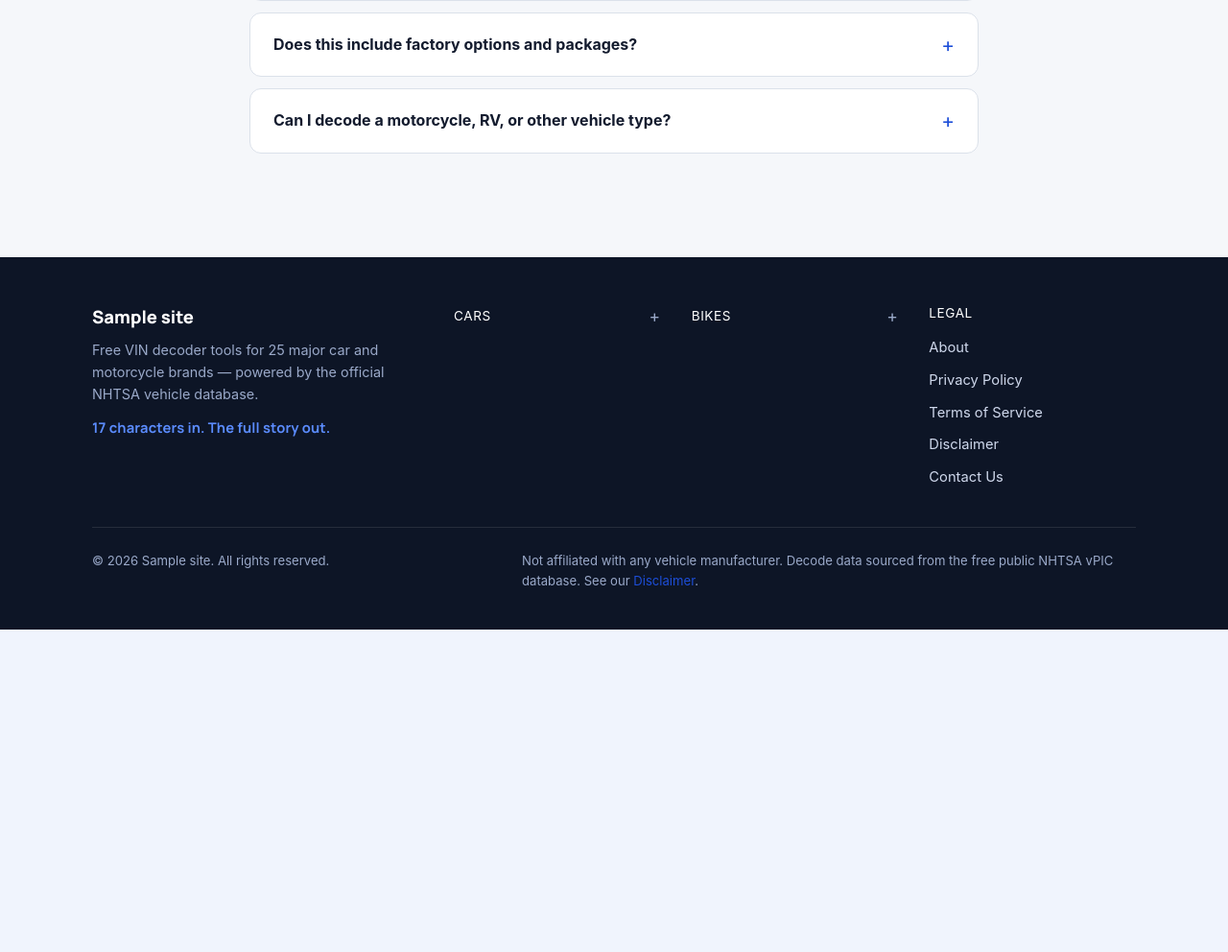
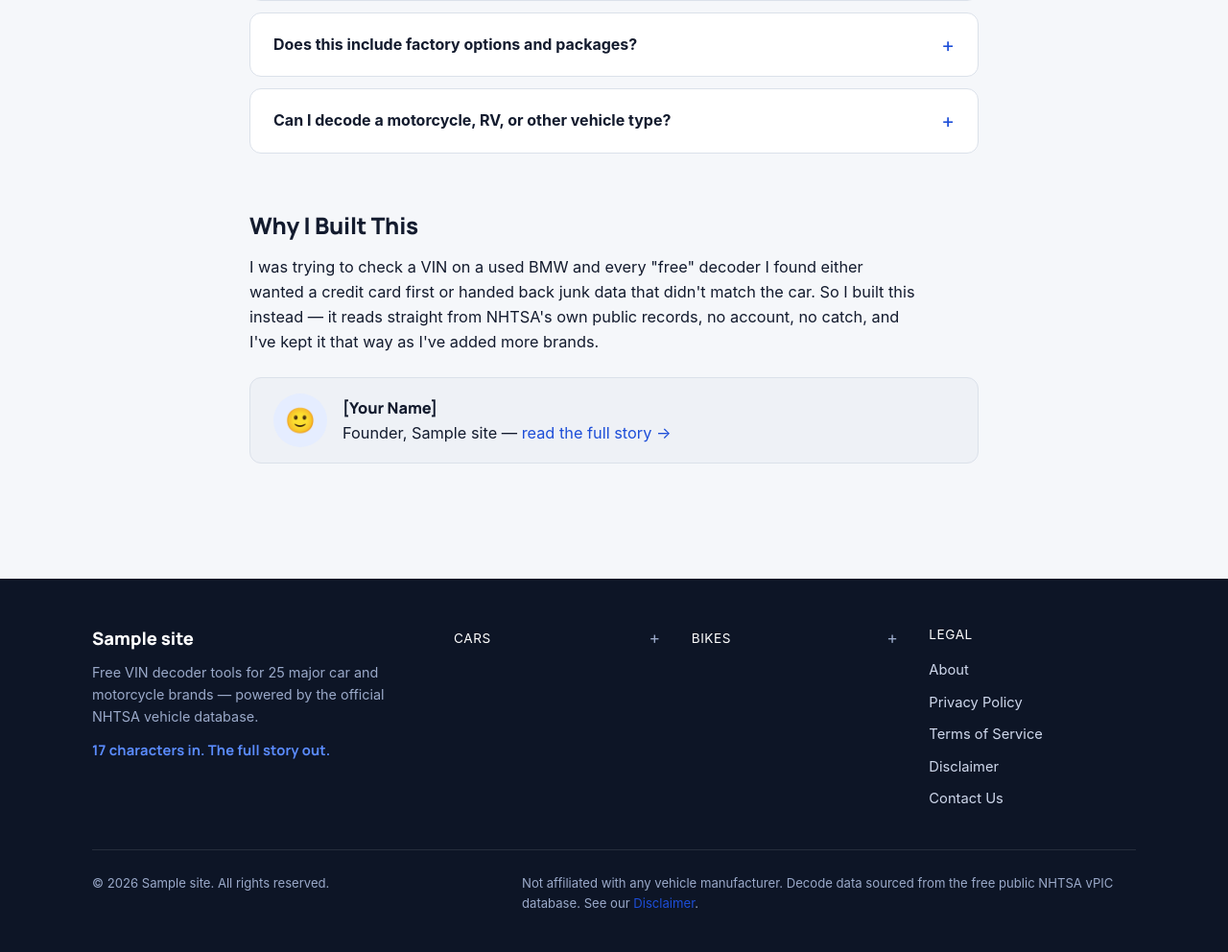
Before and after one commit to sukhjeevan999/basic, a WordPress theme: template vin-decoder-theme/front-page.php in a window 1280 px wide. Shown: the part 2429-3421 px from the top of the page at 96% size. Before the commit the page ends 3085 px from the top, so only its background shows below. Run offline with PHP 8.4 and a stand-in for WordPress, Linux system fonts and the light colour scheme; the site name, menu and one post (Sample post) are stand-ins, and other content is empty; some libraries are stand-ins or nearby versions.

Commit message:
Auto-create new default pages on any admin load (no more manual reactivation); add homepage About teaser
Root cause of the /about/ 404 ('Nothing Found'): default pages only
ever get (re-)provisioned on after_switch_theme, which only fires when
someone actually switches the theme away and back after uploading --
an easy step to skip, and it silently leaves a brand-new page (About,
in this case) missing even though the code creating it is live.

- vindecoder_maybe_reprovision(), hooked to admin_init, compares a
  stored option against VINDECODER_PROVISION_VERSION and re-runs
  vindecoder_provision_default_pages() (safe/idempotent -- it already
  skips any page that already exists) whenever they differ. Bump
  VINDECODER_PROVISION_VERSION alongside any future default-page
  change and it'll create itself the next time wp-admin loads at all,
  with no manual theme reactivation needed going forward.
- front-page.php: a condensed 'Why I Built This' teaser + author box
  near the bottom of the homepage body (before the footer), linking to
  the full /about/ page -- per request, so the story is visible
  without a click-through, without duplicating the whole About page
  verbatim (a short, distinct summary here; the full story lives on
  /about/).

Version bump to 1.7.0.

Co-Authored-By: Claude Sonnet 5 <noreply@anthropic.com>
Claude-Session: https://claude.ai/code/session_01APqENyH6yHRj4ZhsQU3CBx

```diff
--- a/vin-decoder-theme/front-page.php
+++ b/vin-decoder-theme/front-page.php
@@ -156,5 +156,21 @@ get_header();
 	</div>
 </section>
 
+<section class="vd-content-section" style="padding-top: 0;">
+	<div class="vd-container">
+		<div class="vd-prose">
+			<h2><?php esc_html_e( 'Why I Built This', 'vindecodertheme' ); ?></h2>
+			<p><?php esc_html_e( 'I was trying to check a VIN on a used BMW and every "free" decoder I found either wanted a credit card first or handed back junk data that didn\'t match the car. So I built this instead — it reads straight from NHTSA\'s own public records, no account, no catch, and I\'ve kept it that way as I\'ve added more brands.', 'vindecodertheme' ); ?></p>
+			<div class="vd-author-box">
+				<div class="vd-author-avatar" aria-hidden="true">🙂</div>
+				<div class="vd-author-bio">
+					<p class="vd-author-name">[Your Name]</p>
+					<p class="vd-author-role"><?php esc_html_e( 'Founder', 'vindecodertheme' ); ?>, <?php bloginfo( 'name' ); ?> — <a href="<?php echo esc_url( home_url( '/about/' ) ); ?>"><?php esc_html_e( 'read the full story', 'vindecodertheme' ); ?> →</a></p>
+				</div>
+			</div>
+		</div>
+	</div>
+</section>
+
 <?php
 get_footer();
--- a/vin-decoder-theme/functions.php
+++ b/vin-decoder-theme/functions.php
@@ -17,7 +17,15 @@ if ( ! defined( 'ABSPATH' ) ) {
  * same URL. Forgetting to bump this is why a real, correct code change
  * can still show up broken/unstyled on the live site.
  */
-define( 'VINDECODER_VERSION', '1.6.0' );
+define( 'VINDECODER_VERSION', '1.7.0' );
+
+/**
+ * Bump this whenever vindecoder_get_default_pages() adds/changes a
+ * default page (About, Privacy, etc.) or the menu structure changes.
+ * See vindecoder_maybe_reprovision() below — this is what makes a new
+ * default page appear automatically without a manual theme reactivation.
+ */
+define( 'VINDECODER_PROVISION_VERSION', '2' );
 
 /**
  * ==========================================================================
@@ -966,6 +974,26 @@ function vindecoder_provision_default_pages() {
 add_action( 'after_switch_theme', 'vindecoder_provision_default_pages' );
 
 /**
+ * Relying on after_switch_theme alone means new default pages/menu
+ * structure (e.g. this update's About page) only ever get created if
+ * someone actually switches the theme away and back after uploading —
+ * an easy step to forget, and each time it's missed the new page
+ * 404s ("Nothing Found") even though the code creating it is live.
+ * This re-runs provisioning once per bumped VINDECODER_PROVISION_VERSION,
+ * automatically, the next time wp-admin loads at all — no manual
+ * reactivation needed. Bump the version constant whenever
+ * vindecoder_get_default_pages() gains/changes a page.
+ */
+function vindecoder_maybe_reprovision() {
+	if ( get_option( 'vindecoder_provision_version' ) === VINDECODER_PROVISION_VERSION ) {
+		return;
+	}
+	vindecoder_provision_default_pages();
+	update_option( 'vindecoder_provision_version', VINDECODER_PROVISION_VERSION );
+}
+add_action( 'admin_init', 'vindecoder_maybe_reprovision' );
+
+/**
  * Builds the primary nav as: Home, Car (submenu of every 'car'-category
  * brand), Bike (submenu of every 'bike'-category brand), Contact.
  *
```
